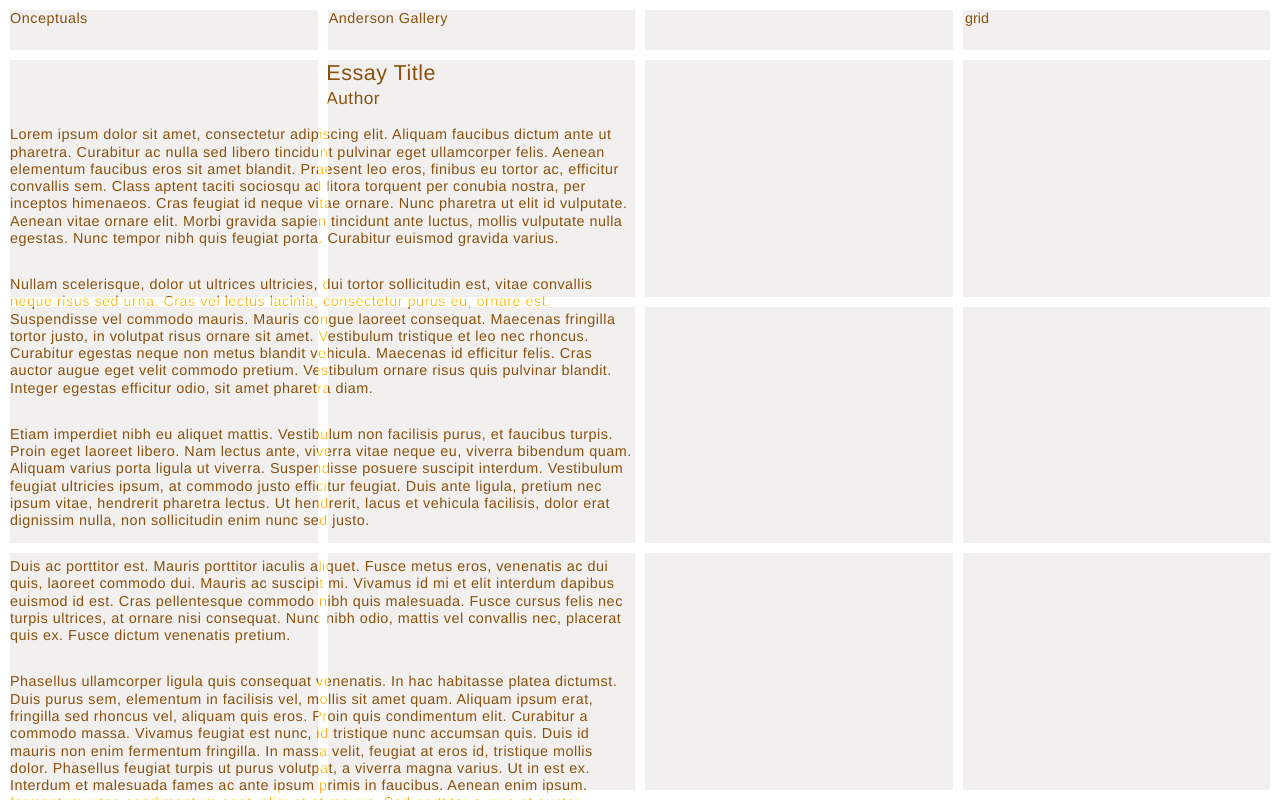
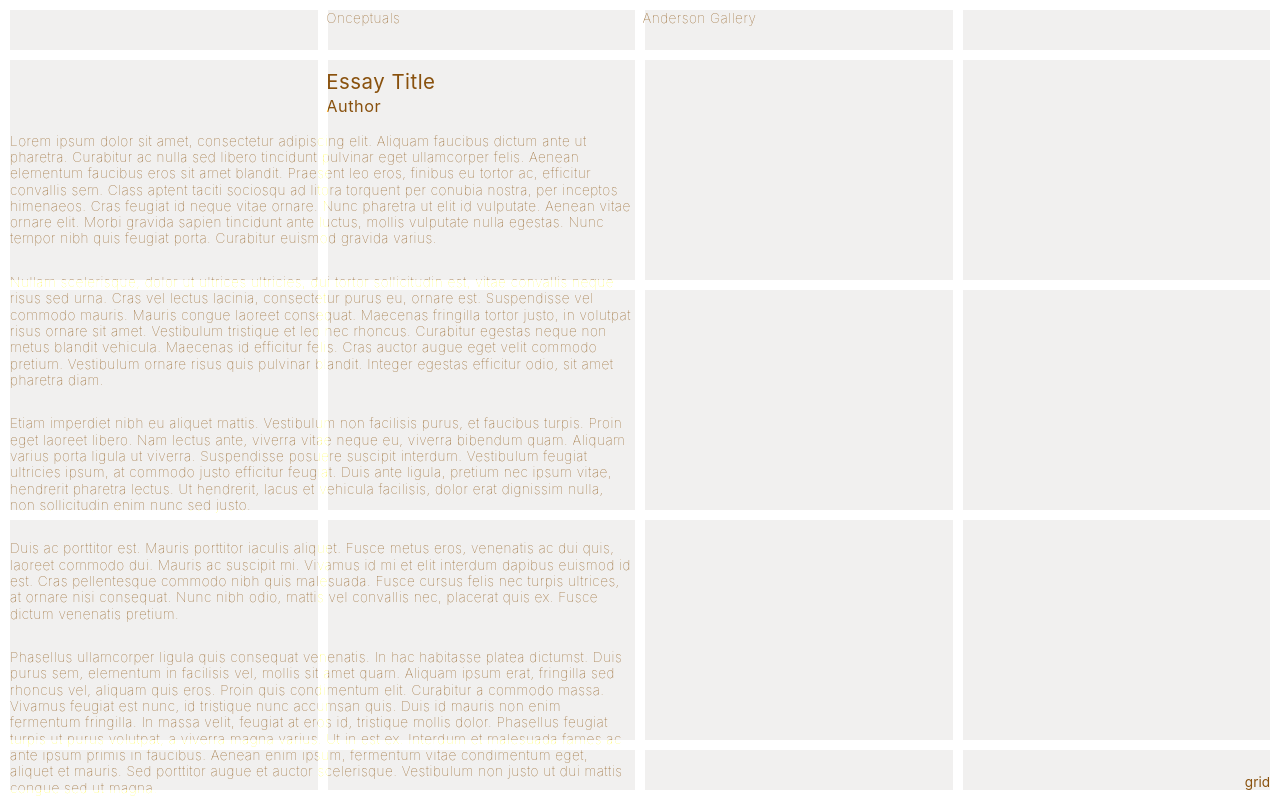
Before and after one commit to goodpileus/onceptuals, a plain HTML site: page index.html in a window 1280 px wide. Drawn offline with Linux system fonts and the light colour scheme.

Commit message:
type adjustments

```diff
--- a/index.html
+++ b/index.html
@@ -38,14 +38,31 @@
       <td></td>
       <td></td>
     </tr>
+    <tr height="50px">
+      <td></td>
+      <td></td>
+      <td></td>
+      <td></td>
+    </tr>
   </table>
 
   <main>
     <nav>
+      <div></div>
       <div>Onceptuals</div>
       <div>Anderson Gallery</div>
-      <!-- <div>VCU</div> -->
-      <button class="grid-btn">grid</button>
+      <div></div>
+
+    </nav>
+
+
+    <nav class="bottom">
+      <div></div>
+      <div></div>
+      <div></div>
+      <div>
+        <button class="grid-btn">grid</button>
+      </div>
 
     </nav>
 
--- a/main.css
+++ b/main.css
@@ -29,9 +29,15 @@
 html {
   /* font-family: 'fira mono', serif; */
   /* font-family: monospace; */
-  font-family: helvetica, sans-serif;
+  /* font-family: 'cmu serif', serif; */
+  font-family: 'inter', serif;
+  /* font-family: 'dejavu sans', cursive; */
+  /* font-family: 'crimson pro', serif; */
+  /* font-family: 'cmu sans serif', serif; */
+  /* font-family: 'cmu typewriter text', monospace; */
+  font-weight:lighter;
   letter-spacing: .5px;
-  font-size: .9rem;
+  font-size: .85rem;
   line-height: 1.2rem;
   color: var(--color);
   background: var(--bg);
@@ -139,16 +145,24 @@ nav {
   padding:10px;
   /* min-height:25vh; */
   width:100%;
-  height:50px;
+  height:60px;
   display: flex;
   /* background:var(--bg); */
   /* z-index: -1; */
+  gap:10px;
+}
+
+nav.bottom {
+  position: fixed;
+  bottom:0;
+  top:auto;
 }
 
 nav div {
   width:25%;
-  margin-right:5px;
+  /* margin-right:5px; */
   /* background: var(--bg); */
+  position: relative;
 }
 
 .full {
@@ -164,11 +178,14 @@ button {
   padding:0;
   color:inherit;
   cursor:pointer;
-
-  position:fixed;
-  top:10px;
-  left:calc(75% + 5px);
+  /* display: block; */
+  /* position:fixed; */
+  /* top:10px; */
+  /* left:calc(75% + 5px); */
   /* text-transform: uppercase; */
+  bottom:0;
+  right:0;
+  position:absolute;
 }
 
 button:hover {
```
